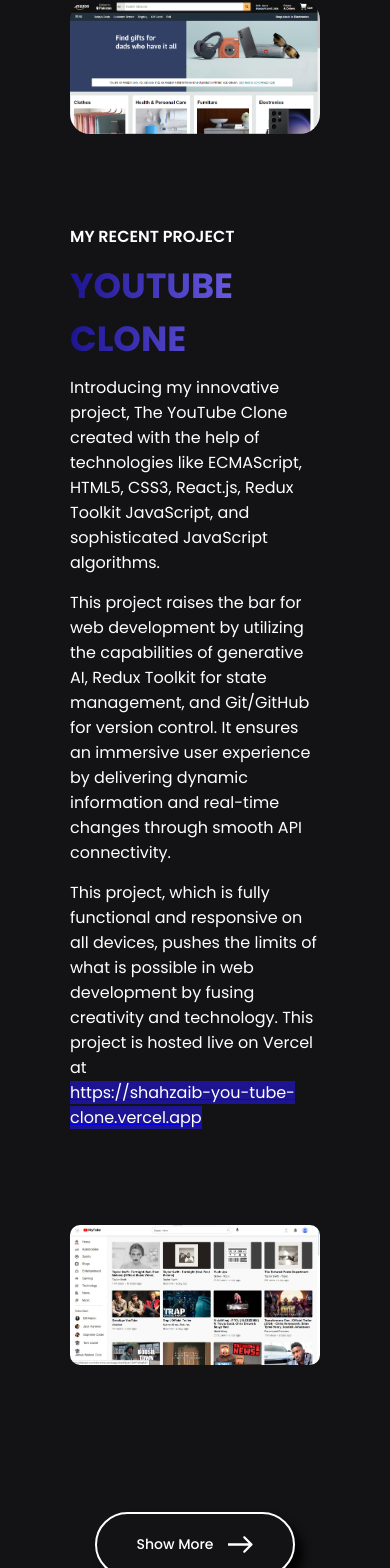
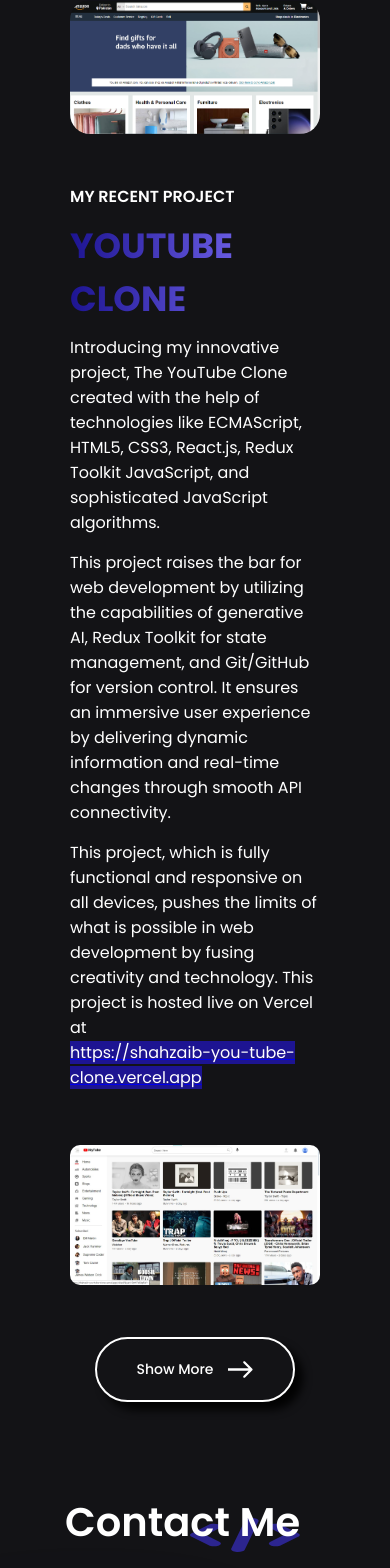
Before and after one commit to shahzaibkhan2/Shahzaib-Khan-Portfolio, a React (Vite) app: page / in a window 390 px wide. Shown: the part 7182-8750 px from the top of the page. Built offline with nearby package versions, Linux system fonts and the light colour scheme; no server answers.

Commit message:
footer and project changes

```diff
--- a/src/components/contact/Contact.module.css
+++ b/src/components/contact/Contact.module.css
@@ -212,6 +212,10 @@
     gap: 45px;
   }
 
+  .shining__light {
+    top: 25%;
+  }
+
   .contact__section {
     flex-direction: column;
   }
@@ -222,6 +226,10 @@
     gap: 50px;
     align-items: start;
     margin: 50px 70px;
+  }
+
+  .shining__light {
+    top: 20%;
   }
 
   .contact__title {
@@ -289,6 +297,10 @@
     margin: 45px 65px;
   }
 
+  .shining__light {
+    box-shadow: 0 0 150px 150px rgba(116, 146, 231, 0.11);
+  }
+
   .contact__title h1 {
     font-size: 40px;
   }
@@ -326,3 +338,10 @@
     padding: 13px 37px;
   }
 }
+
+@media (max-width: 390px) {
+  .contact__title {
+    white-space: nowrap;
+    margin-left: 0%;
+  }
+}
--- a/src/components/footer/Footer.module.css
+++ b/src/components/footer/Footer.module.css
@@ -189,6 +189,10 @@
   .footer__logo {
     width: 180px;
   }
+
+  .footer__bottom__right {
+    gap: 30px;
+  }
 }
 
 /* <div className={`${styles.footer__top__right}`}>
--- a/src/components/hero/Hero.module.css
+++ b/src/components/hero/Hero.module.css
@@ -16,7 +16,7 @@
   width: 0px;
   height: 0px;
   border-radius: 50%;
-  box-shadow: 0 0 250px 250px rgba(116, 146, 231, 0.11);
+  box-shadow: 0 0 220px 220px rgba(116, 146, 231, 0.11);
 }
 
 .hero img {
--- a/src/components/myWork/MyWork.module.css
+++ b/src/components/myWork/MyWork.module.css
@@ -134,7 +134,7 @@
   .mywork__showmore {
     font-size: 18px;
     padding: 20px 40px;
-    margin: 50px auto;
+    margin: 40px auto;
   }
 }
 
@@ -158,6 +158,7 @@
 
   .mywork__showmore {
     font-size: 14px;
+    margin-top: -5px;
   }
 
   .mywork__container img {
--- a/src/components/showMore/ShowMore.module.css
+++ b/src/components/showMore/ShowMore.module.css
@@ -1,7 +1,6 @@
 .showmore {
   display: flex;
   align-items: center;
-  margin: 80px 170px;
   justify-content: space-between;
   width: 100%;
   gap: 80px;
@@ -58,7 +57,6 @@
 @media (max-width: 1600px) {
   .showmore {
     flex-direction: column;
-    margin: 40px 120px;
   }
 
   .left__showmore {
@@ -76,5 +74,6 @@
 @media (max-width: 936px) {
   .showmore {
     margin-left: 0;
+    gap: 40px;
   }
 }
```
